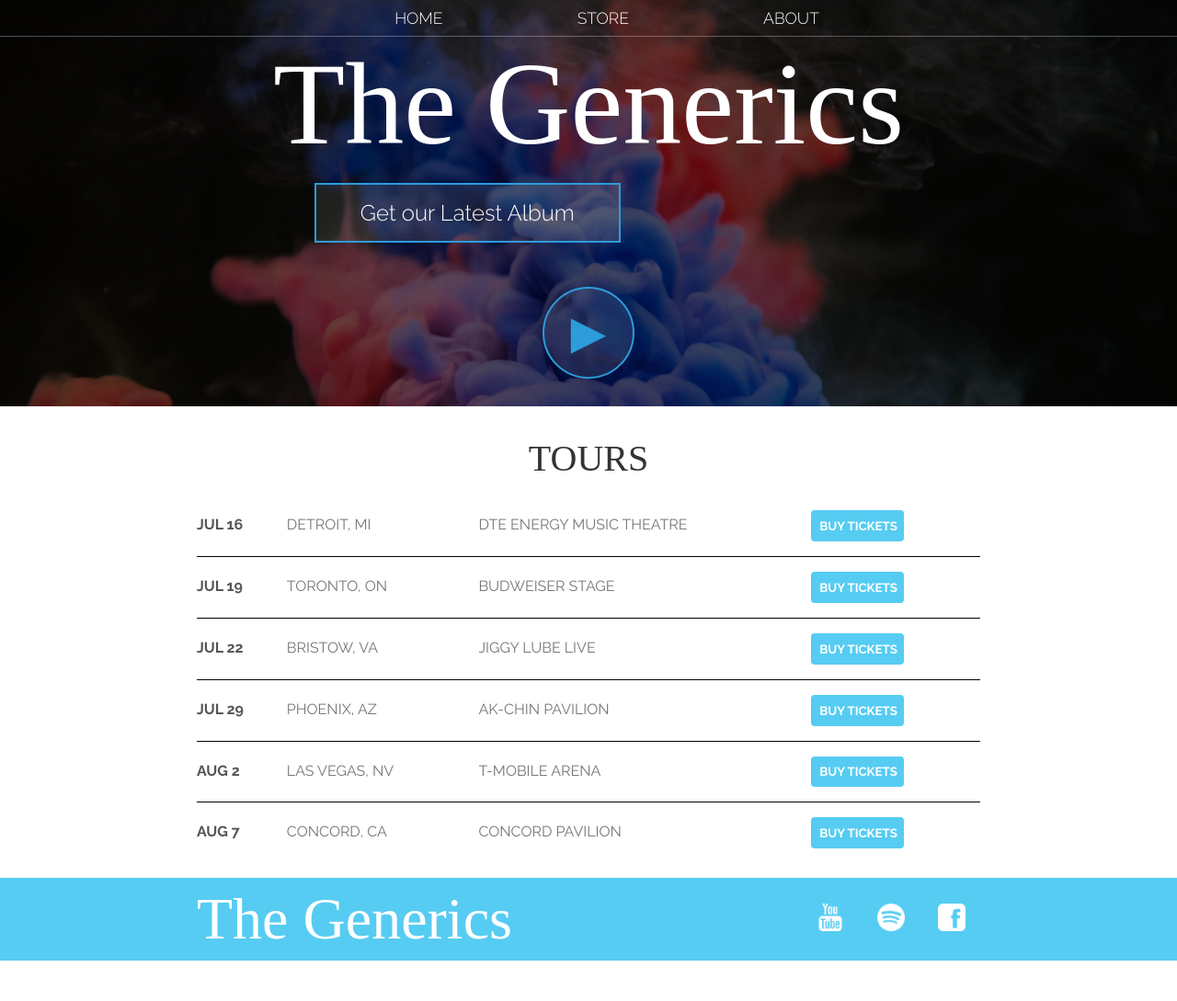
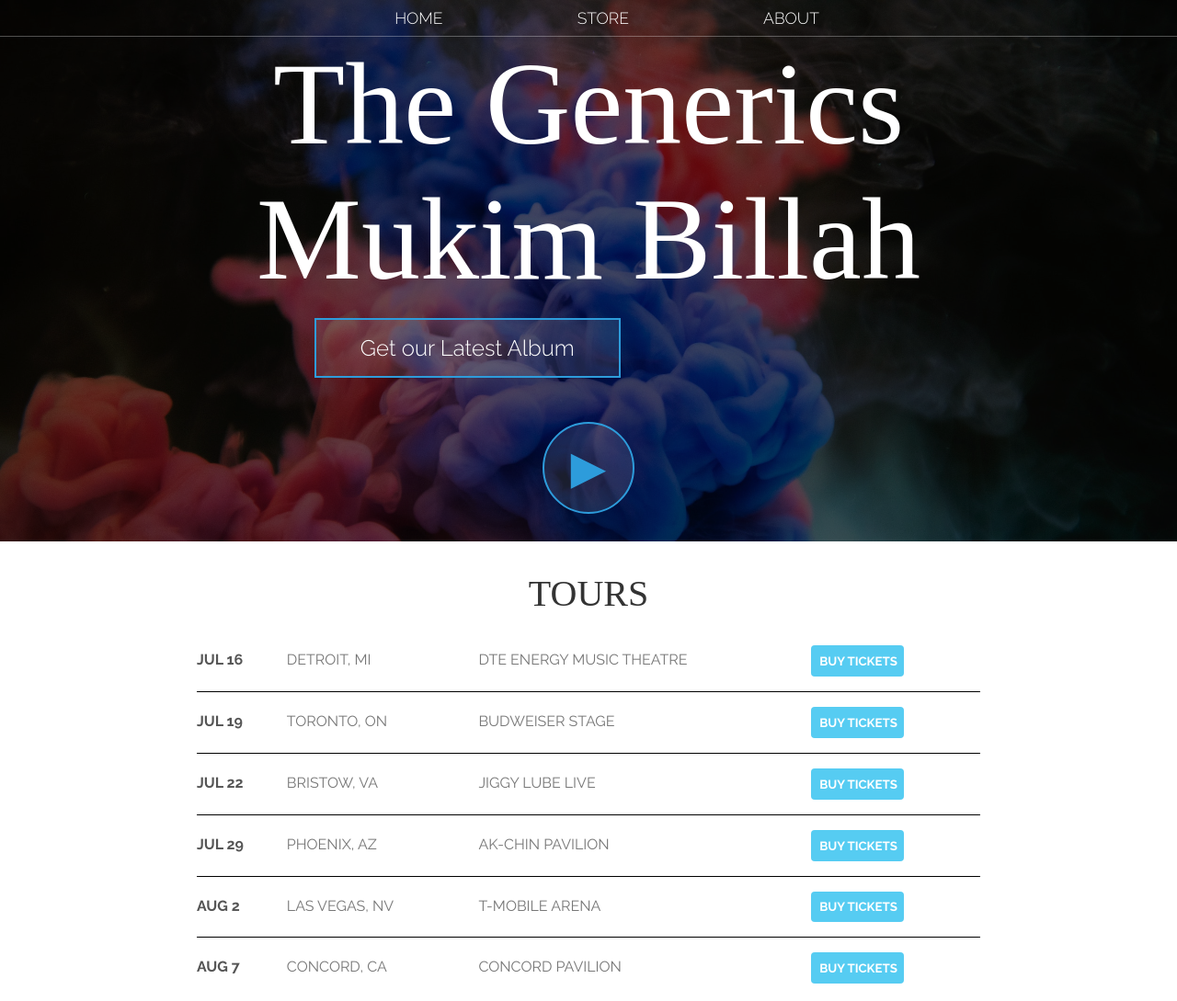
Before and after one commit to mukim1/shopping-cart1, a plain HTML site: page index.html in a window 1280 px wide. Shown: the top 1089 px of the page at 92% size. Before the commit the page ends 1045 px from the top, so only its background shows below. Drawn offline with Linux system fonts and the light colour scheme.

Commit message:
second commit

```diff
--- a/index.html
+++ b/index.html
@@ -14,7 +14,7 @@
                     <li><a href="about.html">ABOUT</a></li>
                 </ul>
             </nav>
-            <h1 class="band-name band-name-large">The Generics</h1>
+            <h1 class="band-name band-name-large">The Generics <br> Mukim Billah</h1>
             <div class="container">
                 <button type="button" class="btn btn-header">Get our Latest Album</button>
             </div>
```
